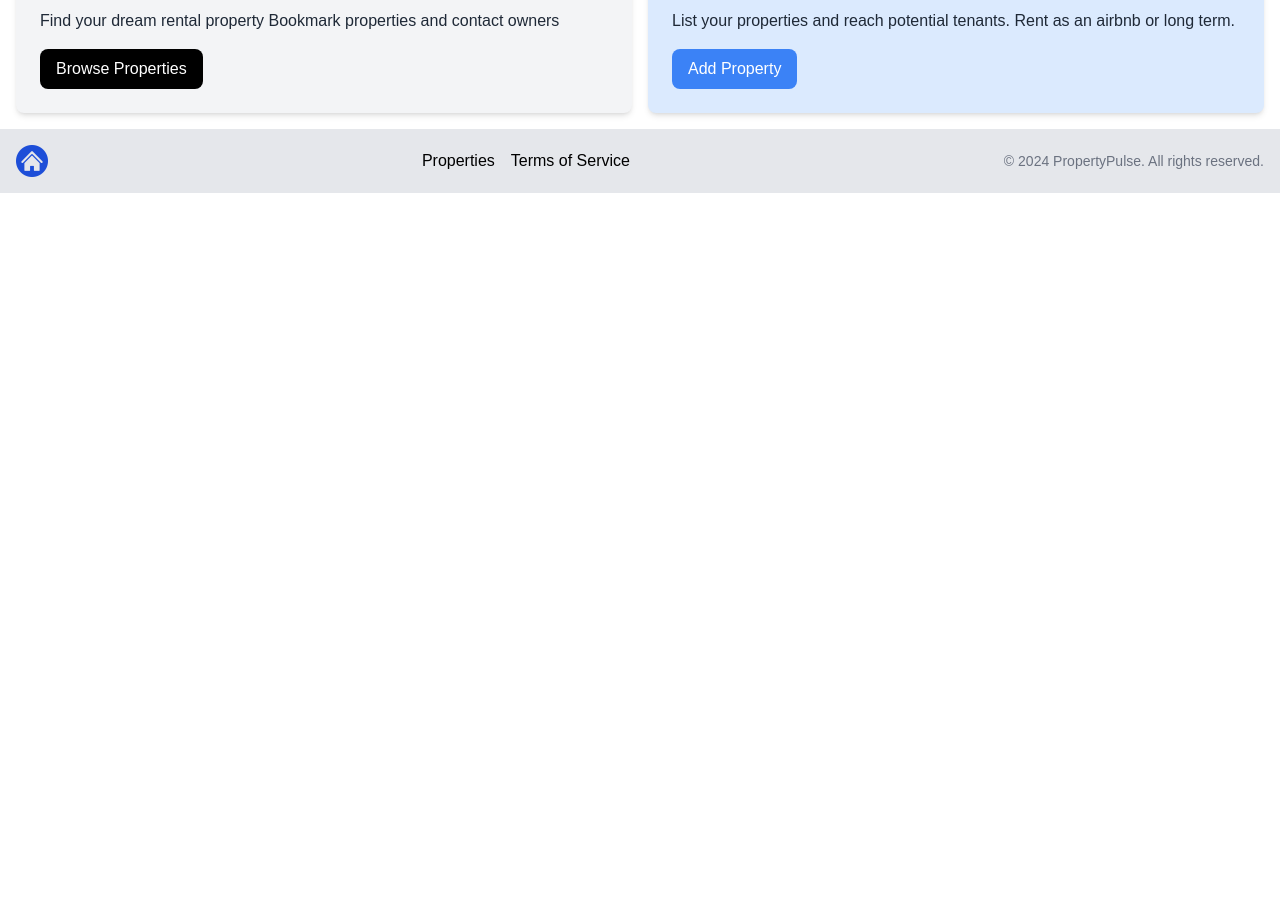
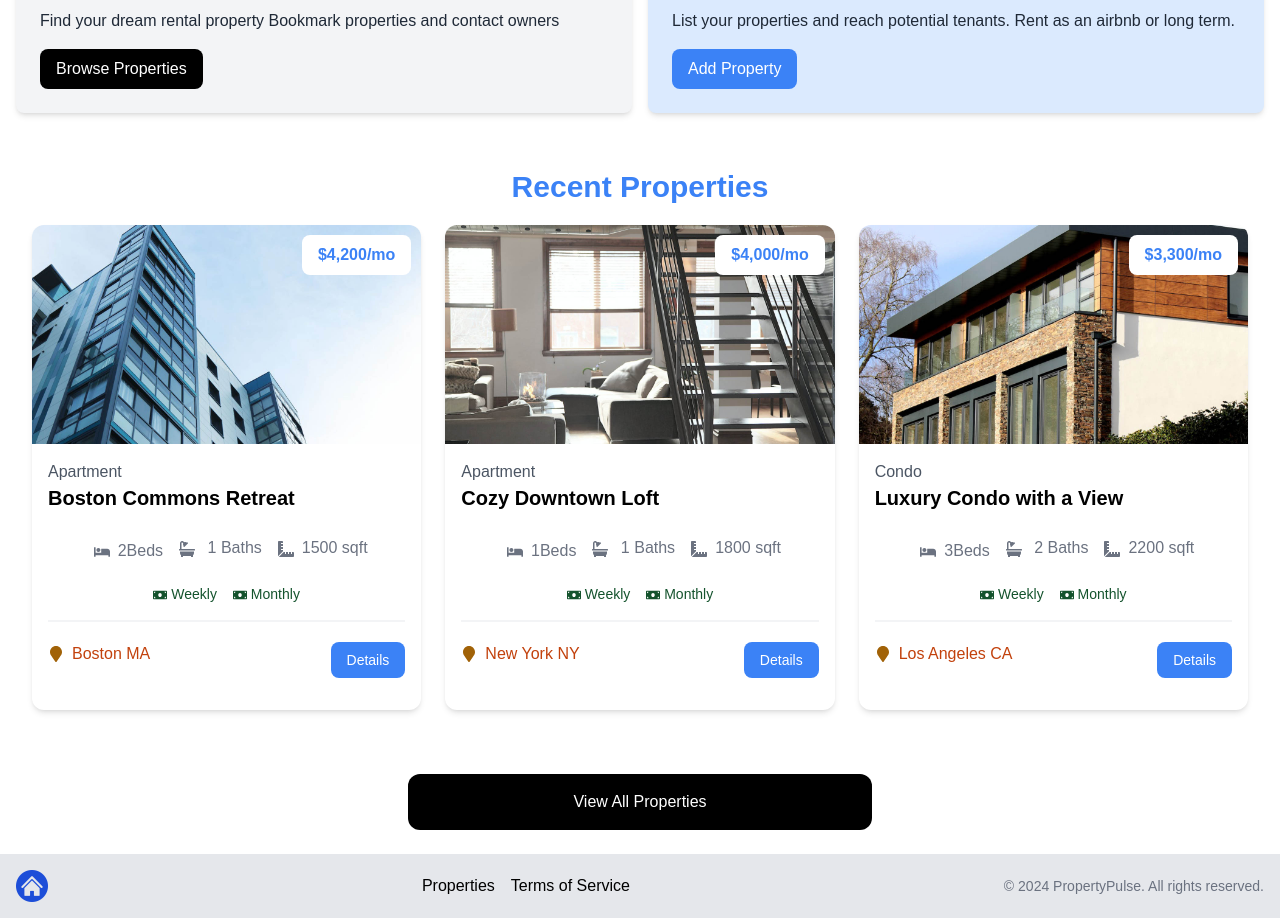
Before and after one commit to brianmujjuni/Nextjs-Property-App, a Next.js app: page / in a window 1280 px wide. Shown: the part 508-1426 px from the top of the page. Before the commit the page ends 800 px from the top, so only its background shows below. Built offline with nearby package versions, Linux system fonts and the light colour scheme.

Commit message:
add not found component

```diff
--- /dev/null
+++ b/app/not-found.jsx
@@ -0,0 +1,29 @@
+import Link from "next/link";
+import { FaExclamationTriangle } from "react-icons/fa";
+export default function NotFoundPage() {
+  return (
+    <section className="bg-blue-50 min-h-screen flex-grow">
+      <div className="container m-auto max-w-2xl py-24">
+        <div className="bg-white px-6 py-24 mb-4 shadow-md rounded-md border m-4 md:m-0">
+          <div className="flex justify-center">
+            <i className="fas fa-exclamation-triangle fa-5x text-8xl text-yellow-400"></i>
+            <FaExclamationTriangle className="fa-5x text-8xl text-yellow-400" />
+          </div>
+          <div className="text-center">
+            <h1 className="text-3xl font-bold mt-4 mb-2">Page Not Found</h1>
+            <p className="text-gray-500 text-xl mb-10">
+              The page you are looking for does not exist.
+            </p>
+            <Link
+              href="/"
+              className="bg-blue-700 hover:bg-blue-800 text-white font-bold py-4 px-6 rounded"
+            >
+              Go Home
+            </Link>
+          </div>
+        </div>
+      </div>
+      <div className="flex-grow"></div>
+    </section>
+  );
+}
--- a/app/page.jsx
+++ b/app/page.jsx
@@ -1,11 +1,13 @@
 import Hero from "@/components/Hero";
 import InfoBoxes from "@/components/InfoBoxes";
 import Link from "next/link";
+import HomeProperties from "@/components/HomeProperties";
 export default function HomePage() {
   return (
     <>
       <Hero />
       <InfoBoxes />
+      <HomeProperties />
     </>
   );
 }
--- /dev/null
+++ b/components/HomeProperties.jsx
@@ -0,0 +1,31 @@
+import properties from "@/properties.json";
+import PropertyCard from "./PropertyCard";
+import Link from "next/link";
+export default function HomeProperties() {
+  const recentProperties = properties.slice(0, 3);
+  return (
+    <>
+      <section className="px-4 py-4">
+        <div className="container-xl lg:container m-auto px-4 py-6">
+          <h2 className="text-3xl font-bold text-blue-500 mb-5 text-center">
+            Recent Properties
+          </h2>
+          {properties.length === 0 ? (
+            <p>No properties found</p>
+          ) : (
+            <div className="grid grid-cols-1 md:grid-cols-3 gap-6">
+              {recentProperties.map((property) => (
+                <PropertyCard property={property} key={property._id} />
+              ))}
+            </div>
+          )}
+        </div>
+      </section>
+      <section className="m-auto max-w-lg my-6 px-6">
+        <Link href="/properties" className="block bg-black text-white text-center py-4 px-6 rounded-xl">
+          View All Properties
+        </Link>
+      </section>
+    </>
+  );
+}
--- a/components/PropertyCard.jsx
+++ b/components/PropertyCard.jsx
@@ -8,6 +8,16 @@
   FaMapMarker,
 } from "react-icons/fa";
 export default function PropertyCard({ property }) {
+  const getRatesDisplay = () => {
+    const { rates } = property;
+    if (rates.monthly) {
+      return `$${rates.monthly.toLocaleString()}/mo`;
+    } else if (rates.weekly) {
+      return `$${rates.weekly.toLocaleString()}/wk`;
+    } else if (rates.nightly) {
+      return `$${rates.monthly.toLocaleString()}/night`;
+    }
+  };
   return (
     <div className="rounded-xl shadow-md relative">
       <Image
@@ -24,7 +34,7 @@
           <h3 className="text-xl font-bold">{property.name}</h3>
         </div>
         <h3 className="absolute top-[10px] right-[10px] bg-white px-4 py-2 rounded-lg text-blue-500 font-bold text-right md:text-center lg:text-right">
-          $4,200/mo
+          {getRatesDisplay()}
         </h3>
         <div className="flex justify-center gap-4 text-gray-500 mb-4">
           <p>
@@ -55,7 +65,7 @@
         <div className="border border-gray-100 mb-5"></div>
         <div className="flex flex-col lg:flex-row justify-between mb-4">
           <div className="flex align-middle gap-2 mb-4 lg:mb-0">
-            <i className="fa-solid fa-location-dot text-lg text-orange-700"></i>
+            <FaMapMarker className="text-yellow-700 mt-1" />
             <span className="text-orange-700">
               {property.location.city} {property.location.state}
             </span>
```
